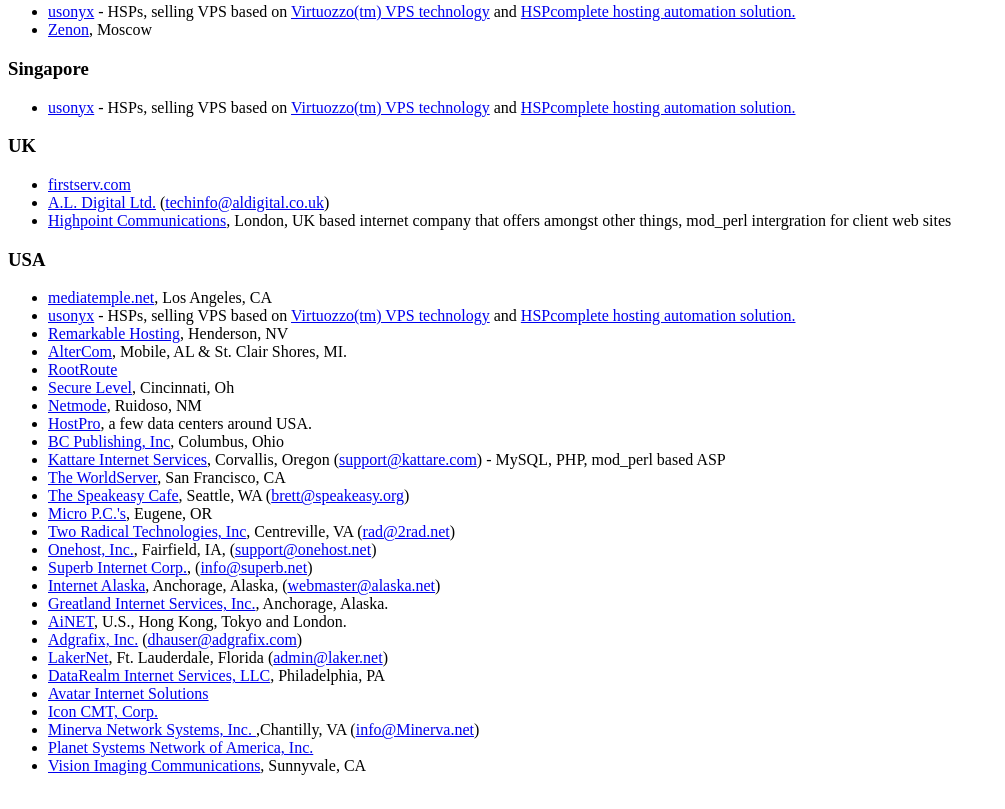
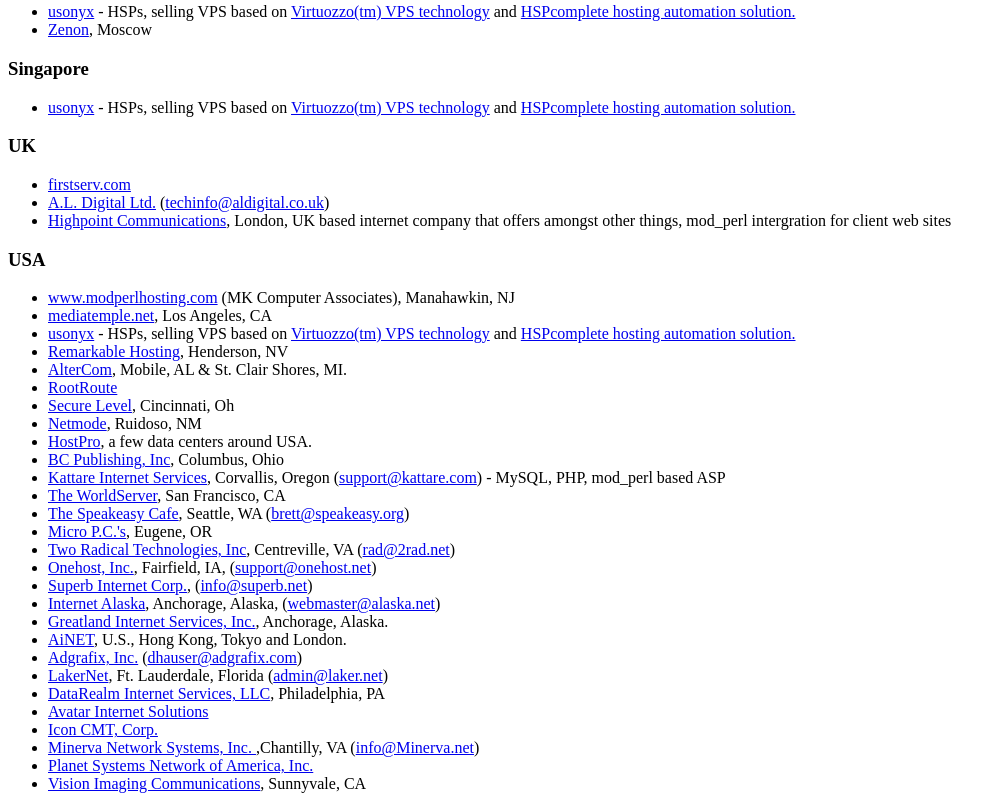
Before and after one commit to Distrotech/modperl_docs, a plain HTML site: page src/help/isps.html in a window 1280 px wide. Shown: the part 1066-1875 px from the top of the page, without its empty margins (0-1005 px from the left). Drawn offline with Linux system fonts and the light colour scheme.

Commit message:
add a NJ modperl isp www.modperlhosting.com PR: Obtained from: Submitted by:	mike@mk.net Reviewed by:
git-svn-id: https://svn.apache.org/repos/asf/perl/modperl/docs/trunk@67148 13f79535-47bb-0310-9956-ffa450edef68

```diff
--- a/src/help/isps.html
+++ b/src/help/isps.html
@@ -183,6 +183,9 @@ amongst other things, mod_perl intergration for client web sites</li>
 
 <ul>
 
+<li><a href="http://www.modperlhosting.com/">www.modperlhosting.com</a>
+(MK Computer Associates), Manahawkin, NJ</li>
+
 <li><a href="http://www.mediatemple.net">mediatemple.net</a>, Los
 Angeles, CA</li>
 
```
